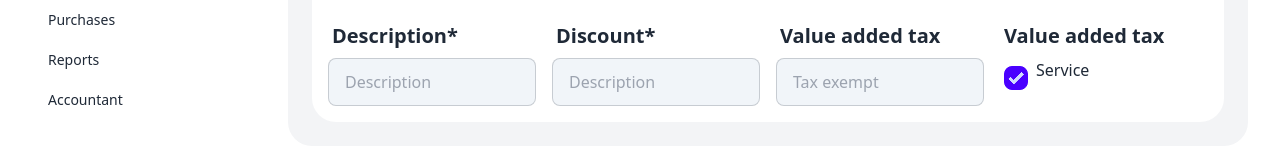
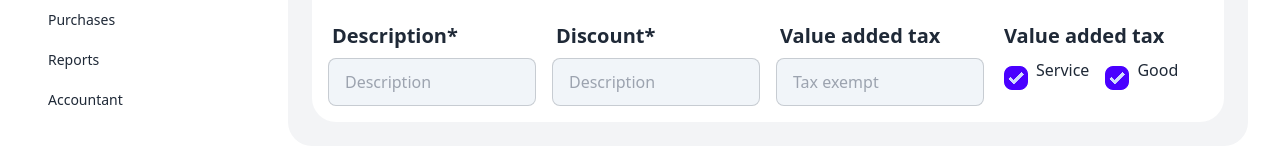
Before and after one commit to JannatulAfrozFaria/balabook-client, a React (Vite) app: page /addItem in a window 1280 px wide. Shown: the part 346-494 px from the top of the page. Built offline with nearby package versions, Linux system fonts and the light colour scheme.

Commit message:
op-ti-o-n- -a-d-d-e-d-

```diff
--- a/src/DashboardPages/Items/AddItem.jsx
+++ b/src/DashboardPages/Items/AddItem.jsx
@@ -81,6 +81,15 @@ const AddItem = () => {
                                     </div>
                                     <h1>Service</h1>
                                 </div>
+                                <div className="flex gap-1">
+                                    <div className="form-control">
+
+                                        <label className="label cursor-pointer">
+                                            <input type="checkbox" defaultChecked className="checkbox checkbox-primary" />
+                                        </label>
+                                    </div>
+                                    <h1>Good</h1>
+                                </div>
                             </div>
                         </div>
 
```
